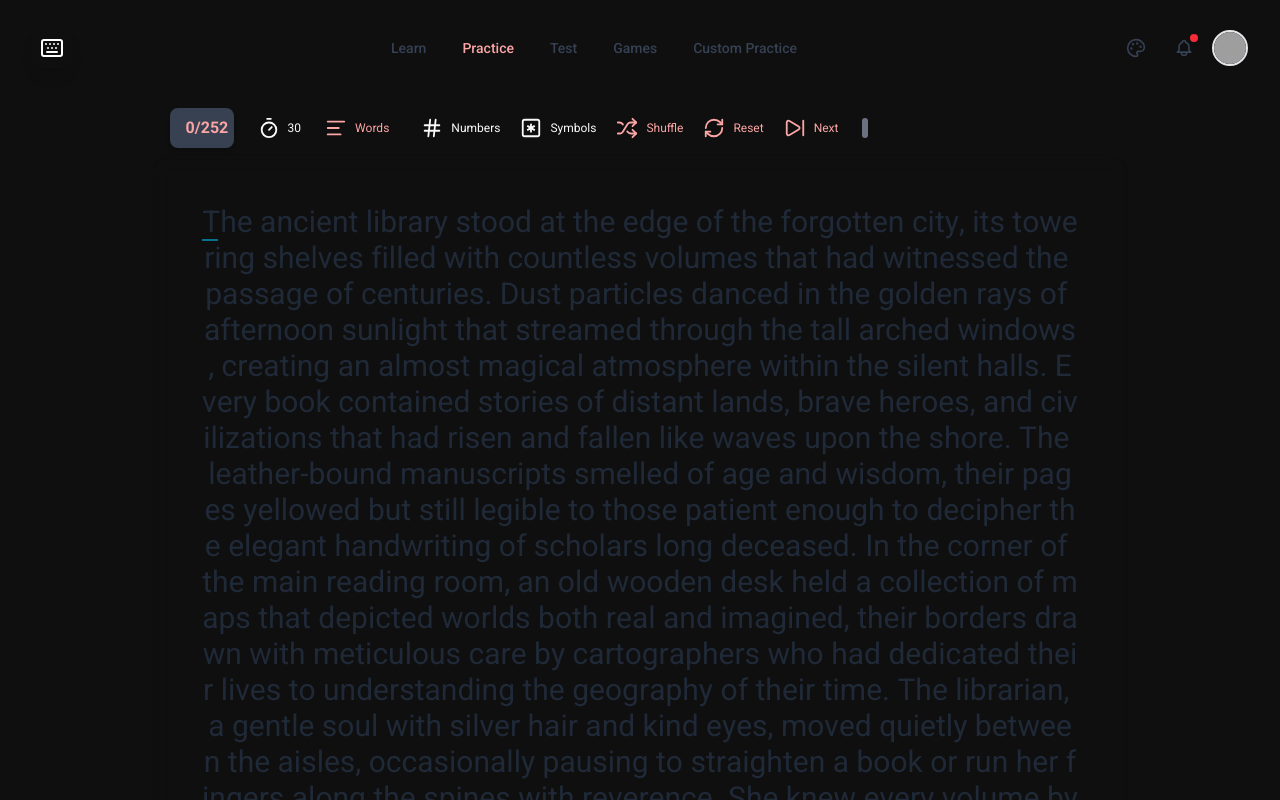
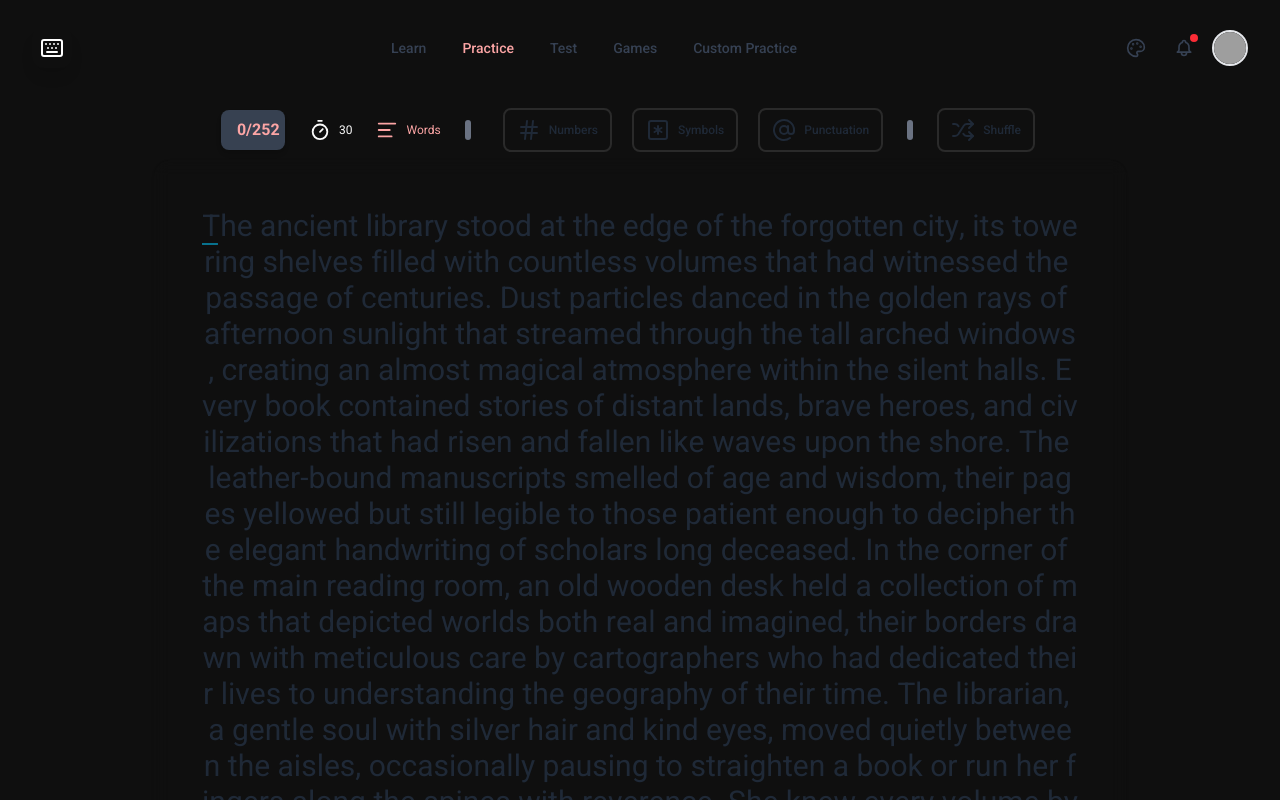
Before and after one commit to REDAELMBARKI/TypingIdeaMoneyTypeIdea, a React (Vite) app: page / in a window 1280 px wide. Shown: the top 800 px of the page. Built offline with nearby package versions, Linux system fonts and the light colour scheme; grey boxes are pictures that could not be loaded.

Commit message:
selected parametres storored

```diff
--- /dev/null
+++ b/src/components/ButtonExtraOption.tsx
@@ -0,0 +1,105 @@
+
+import React from "react";
+import type { ThemeColors } from "../types/experementTyping";
+
+interface buttonExtraOptionProps {
+
+     currentTheme : ThemeColors
+     label : string
+      Icon : React.ComponentType<React.SVGProps<SVGSVGElement>> ;
+      handleParamOption: (paramType: string) => void
+}
+
+const  ButtonExtraOption = ({currentTheme , label  , Icon , handleParamOption}:buttonExtraOptionProps) => {
+    console.log("buttonExtraOption rendered" , label)
+    return (
+      <React.Fragment >
+
+                    <button
+
+
+                    className="flex items-center gap-2 text-sm hover:scale-110 transition">
+                                    <label className="cursor-pointer relative flex items-center gap-2">
+                                        <input
+
+                                        type="checkbox"
+                                        value={label.toLowerCase()}
+                                        className="h-[1px] w-[1px] opacity-0 absolute"
+                                        onChange={(e) => {
+                                            handleParamOption(e.target.value);
+                                            const span = e.target.nextElementSibling as HTMLElement;
+                                            if (e.target.checked) {
+
+                                            span.style.borderColor = currentTheme.success;
+                                            span.style.boxShadow = `0 0 10px ${currentTheme.success}55`;
+                                            span.style.color = currentTheme.success;
+                                            const mark = span.querySelector('.checkmark') as HTMLElement;
+                                            if (mark) {
+                                                mark.style.opacity = '1';
+                                                mark.style.transform = 'scale(1)';
+                                                mark.style.backgroundColor = currentTheme.success;
+                                            }
+                                            } else {
+                                            span.style.borderColor = currentTheme.border;
+                                            span.style.boxShadow = 'none';
+                                            span.style.color = currentTheme.gray;
+                                            const mark = span.querySelector('.checkmark') as HTMLElement;
+                                            if (mark) {
+                                                mark.style.opacity = '0';
+                                                mark.style.transform = 'scale(0)';
+                                            }
+                                            }
+                                        }}
+                                        />
+
+                                        {/* Styled Label Content */}
+                                        <span
+                                        className="flex items-center justify-center gap-2 px-3 py-2 rounded-lg transition-all duration-200 relative text-xs font-medium"
+                                        style={{
+                                            borderWidth: '2px',
+                                            borderColor: currentTheme.border,
+                                            color: currentTheme.gray,
+                                            backgroundColor: `${currentTheme.page_bg}22`,
+                                        }}
+                                        onMouseEnter={(e) => {
+                                            if (!(e.currentTarget.previousElementSibling as HTMLInputElement).checked) {
+                                            e.currentTarget.style.borderColor = currentTheme.success;
+                                            const check = e.currentTarget.querySelector('.checkmark') as HTMLElement;
+                                            if (check) {
+                                                check.style.opacity = '1';
+                                                check.style.transform = 'scale(1)';
+                                            }
+                                            }
+                                        }}
+                                        onMouseLeave={(e) => {
+                                            if (!(e.currentTarget.previousElementSibling as HTMLInputElement).checked) {
+                                            e.currentTarget.style.borderColor = currentTheme.border;
+                                            const check = e.currentTarget.querySelector('.checkmark') as HTMLElement;
+                                            if (check) {
+                                                check.style.opacity = '0';
+                                                check.style.transform = 'scale(0)';
+                                            }
+                                            }
+                                        }}
+                                        >
+                                        <span
+                                            className="checkmark absolute -top-1 -left-1 w-3 h-3 rounded-full transition-all duration-200"
+                                            style={{
+                                            border: `2px solid ${currentTheme.border}`,
+                                            opacity: 0,
+                                            transform: 'scale(0)',
+                                            }}
+                                        ></span>
+
+                                        <Icon />
+                                        <span>{label}</span>
+                                        </span>
+                                    </label>
+                                    </button>
+
+      </React.Fragment>
+    )
+
+}
+
+export default ButtonExtraOption ;
--- a/src/components/TypingBoardControls.tsx
+++ b/src/components/TypingBoardControls.tsx
@@ -1,15 +1,17 @@
 import React, { useState } from "react";
 import {
   Timer,
-  Hash,
-  SquareAsterisk,
-  RefreshCw,
-  SkipForward,
-  Shuffle,
+
   AlignLeft,
   Clock,
+  Hash,
+  SquareAsteriskIcon,
+  ShuffleIcon,
+  AtSign,
 } from "lucide-react";
 import type { Mode, ThemeColors } from "../types/experementTyping";
+import ButtonExtraOption from "./ButtonExtraOption";
+
 
 interface TypingBoardControlsProps {
  selectedTime:number ;
@@ -38,14 +40,26 @@ export default function TypingBoardControls({currentTheme ,setTypingModeSelected
 
   const [showTimes, setShowTimes] = useState(false);
   const [showWordsFadeAnimat,setShowWordsFadeAnimat] =  useState(false);
+  const [selectedParametres , setSelectedParametres] = useState<string[]>([]) ;
   const timesOpt = [30, 60, 120];
   const wordsOpt= [10,20,30,50];
 
   const optionsList = typingModeSelected == "time" ? timesOpt : wordsOpt ;
+  const  handleParamOption = (paramType:string) => {
+
+           if(selectedParametres.includes(paramType)){
+              setSelectedParametres(selectedParametres.filter(param => param !== paramType))
+              return ;
+           }
+            setSelectedParametres([...selectedParametres , paramType])
+      }
+
 
   return (
-    <div className="w-full relative flex items-center gap-6 px-4 py-2 ">
-      {/* Elapsed Time */}
+    <div className="w-full relative flex items-center justify-center gap-6 px-4 py-2 ">
+
+{/* Elapsed Time */}
+
       {typingModeSelected === 'time' ?
                         <div className={`px-4 py-2 rounded-lg text-white font-bold shadow-md cursor-default select-none text-center w-[4em] `}
                         style={{
@@ -69,7 +83,7 @@ export default function TypingBoardControls({currentTheme ,setTypingModeSelected
                       </div>
       }
 
-      {/* Time Selector + Expanding Times */}
+      {/* Time Selector + Expanding Times // timer counter separate level */}
       <div className="flex items-center gap-2">
         <button
           onClick={() => {
@@ -84,7 +98,7 @@ export default function TypingBoardControls({currentTheme ,setTypingModeSelected
 
       </div>
 
-      {/* Words Mode (new button) */}
+      {/* Words Mode (new button) first level has top label of typing mods */}
       <button className="flex items-center gap-2 text-sm hover:scale-110 transition text-slate-700"
       onClick={()=> { setTypingModeSelected('words')
                       setShowWordsFadeAnimat(!showWordsFadeAnimat)
@@ -94,38 +108,33 @@ export default function TypingBoardControls({currentTheme ,setTypingModeSelected
         <span className="text-xs " style={{color: typingModeSelected == "words" ? currentTheme.buttonHover : currentTheme.white }} >Words</span>
       </button>
 
-      {/* Other Functional Buttons */}
+
+      {/* separator */}
+      <div className="bg-gray-500 w-[6px] h-[20px] rounded-lg"></div >
+      {/* exapan options */}
+
+
+
+      {/* Other Functional Buttons // these are on the seconds level option or extra options  */}
       <div className="flex items-center gap-5 ml-2">
-          <button className="flex items-center gap-2 text-sm hover:scale-110 transition " >
-            <Hash size={22} className="" style={{color: typingModeSelected == "numbers" ? currentTheme.buttonHover : currentTheme.white }} />
-            <span className="text-xs " style={{color: typingModeSelected == "numbers" ? currentTheme.buttonHover : currentTheme.white }} >Numbers</span>
-          </button>
+          <ButtonExtraOption handleParamOption={handleParamOption} label="Numbers" Icon={Hash} currentTheme={currentTheme} />
+          <ButtonExtraOption handleParamOption={handleParamOption}  label="Symbols" Icon={SquareAsteriskIcon} currentTheme={currentTheme} />
+          <ButtonExtraOption handleParamOption={handleParamOption}  label="Punctuation" Icon={AtSign} currentTheme={currentTheme} />
 
-          <button className="flex items-center gap-2 text-sm hover:scale-110 transition " style={{color:currentTheme.buttonHover}}>
-            <SquareAsterisk size={22} className="" style={{color: typingModeSelected == "symbols" ? currentTheme.buttonHover : currentTheme.white}} />
-            <span className="text-xs "style={{color: typingModeSelected == "symbols" ? currentTheme.buttonHover : currentTheme.white}}  >Symbols</span>
-          </button>
 
-          <button className="flex items-center gap-2 text-sm hover:scale-110 transition " style={{color:currentTheme.buttonHover}}>
-            <Shuffle size={22} className="" style={{color:currentTheme.buttonHover}} />
-            <span className="text-xs "style={{color:currentTheme.buttonHover}}  >Shuffle</span>
-          </button>
-
-          <button className="flex items-center gap-2 text-sm hover:scale-110 transition " style={{color:currentTheme.buttonHover}}>
-            <RefreshCw size={22} className="" style={{color:currentTheme.buttonHover}} />
-            <span className="text-xs "style={{color:currentTheme.buttonHover}}  >Reset</span>
-          </button>
-
-          <button className="flex items-center gap-2 text-sm hover:scale-110 transition " style={{color:currentTheme.buttonHover}}>
-            <SkipForward size={22} className="" style={{color:currentTheme.buttonHover}} />
-            <span className="text-xs " style={{color:currentTheme.buttonHover}} >Next</span>
-          </button>
       </div>
       {/* separator */}
       <div className="bg-gray-500 w-[6px] h-[20px] rounded-lg"></div >
       {/* exapan options */}
 
+     {/* thith level has actions and labeled as actions  like to shuufle the texts */}
       <div>
+       <ButtonExtraOption handleParamOption={handleParamOption}  label="Shuffle" Icon={ShuffleIcon} currentTheme={currentTheme} />
+      </div>
+
+
+      <div>
+        {/* this one is options that belongs to typing mode selected i neeed to forth level */}
         <ExpandedoptionsList typingModeSelected={typingModeSelected} optionsList={optionsList} showTimes={showTimes} setSelectedTime={setSelectedTime}  setShowTimes={setShowTimes} showWordsFadeAnimat={showWordsFadeAnimat} />
       </div>
     </div>
--- a/src/types/experementTyping.ts
+++ b/src/types/experementTyping.ts
@@ -13,7 +13,7 @@ export type WordHistoryItem = {
 
 
 
-export type Mode = "time" | "words" | "numbers" | "symbols" ;
+export type Mode = "time" | "words"  ;
 
 
 export interface ThemeColors {
```
Also changed, not shown: src/App.css (line endings or trailing spaces).
